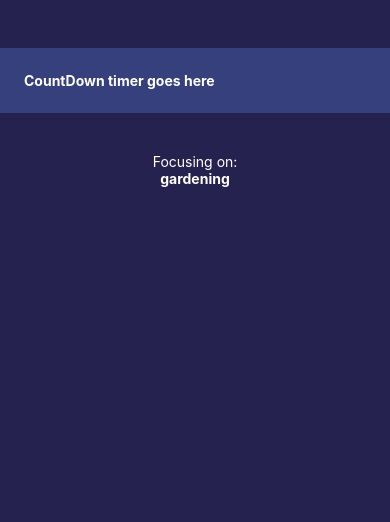
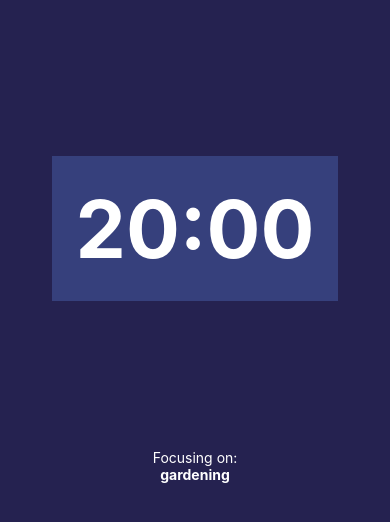
Before and after one commit to YakubuAmidu/FocusTime, a React Native app: screen / in a window 390 px wide. Shown: the top 522 px of the page. Built offline with nearby package versions, Linux system fonts and the light colour scheme.

Commit message:
Initial commit

```diff
--- a/src/components/CountDown.js
+++ b/src/components/CountDown.js
@@ -1,12 +1,34 @@
-import React from 'react';
+import React, { useState } from 'react';
 import { Text, View, StyleSheet } from 'react-native';
 import { colors } from '../utils/colors';
 import { fontSizes, spacing } from '../utils/sizes';
 
 const minuetesToMillis = (min) => min * 1000 * 60;
+const formatTime = (time) => (time < 10 ? `0${time}` : time);
 
 export const CountDown = ({ minutes = 20, isPaused }) => {
-  return <Text style={styles.text}>CountDown timer goes here</Text>;
+  const [millis, setMillis] = useState(minuetesToMillis(minutes));
+
+  const countDown = () => {
+    setMillis((time) => {
+      if (time === 0) {
+        // Do more stuff here
+        return time;
+      }
+      const timeLeft = time - 1000;
+      // Report the progress
+      return timeLeft;
+    });
+  };
+
+  const minute = Math.floor(millis / 1000 / 60) % 60;
+  const seconds = Math.floor(millis / 1000) % 60;
+
+  return (
+    <Text style={styles.text}>
+      {formatTime(minute)}:{formatTime(seconds)}
+    </Text>
+  );
 };
 
 const styles = StyleSheet.create({
--- a/src/features/timer/Timer.js
+++ b/src/features/timer/Timer.js
@@ -8,7 +8,9 @@ import { CountDown } from '../../components/CountDown';
 export const Timer = ({ focusSubject }) => {
   return (
     <View style={styles.container}>
-      <CountDown />
+      <View style={styles.countDown}>
+        <CountDown />
+      </View>
       <View style={{ paddingTop: spacing.xxl }}>
         <Text style={styles.title}>Focusing on:</Text>
         <Text style={styles.task}>{focusSubject}</Text>
@@ -31,4 +33,9 @@ const styles = StyleSheet.create({
     textAlign: 'center',
     fontWeight: 'bold',
   },
+  countDown: {
+    flex: 0.5,
+    alignItems: 'center',
+    justifyContent: 'center',
+  },
 });
--- a/src/utils/sizes.js
+++ b/src/utils/sizes.js
@@ -4,7 +4,7 @@ export const fontSizes = {
   lg: 24,
   xl: 32,
   xxl: 40,
-  xxxxl: 80,
+  xxxl: 80,
 };
 
 export const spacing = {
@@ -13,5 +13,5 @@ export const spacing = {
   lg: 24,
   xl: 32,
   xxl: 40,
-  xxxxl: 80,
+  xxxl: 80,
 };
```
